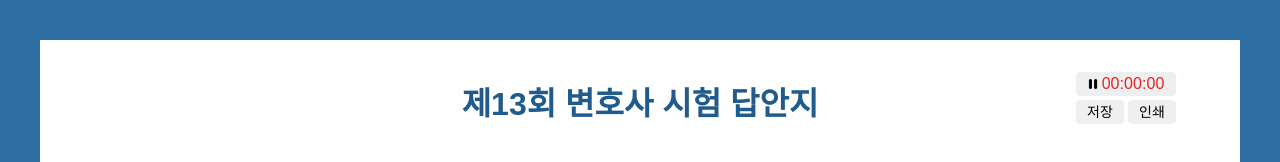
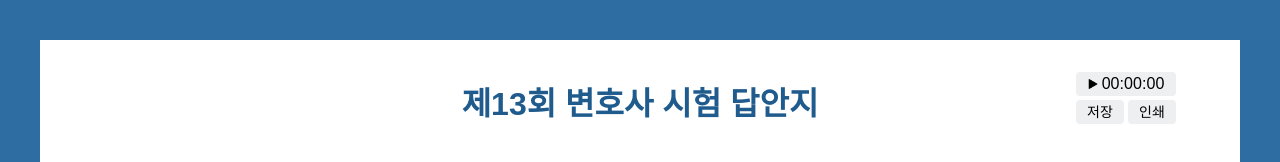
Before and after one commit to uu29/lawyers, a Next.js app: page / in a window 1280 px wide. Shown: the top 162 px of the page. Built offline with nearby package versions, Linux system fonts and the light colour scheme; what @react-pdf/renderer would draw is missing.

Commit message:
feat: isRunning 로직 수정

```diff
--- a/components/TimerController.tsx
+++ b/components/TimerController.tsx
@@ -50,7 +50,7 @@ function TimerController() {
   const format = (num: number) => ((`${num}`).length === 1 ? `0${num}` : `${num}`);
 
   const handleClick = () => {
-    if (!isRunning) {
+    if (isRunning) {
       clearInterval(timerRef.current);
     } else {
       timerRef.current = setInterval(intervalCallback, 1000);
@@ -61,9 +61,9 @@ function TimerController() {
   return (
     <PlayButton
       onClick={handleClick}
-      isRunning={!isRunning}
+      isRunning={isRunning}
     >
-      {!isRunning ? (
+      {isRunning ? (
         <Image
           src="/pause.png"
           alt="정지"
```
